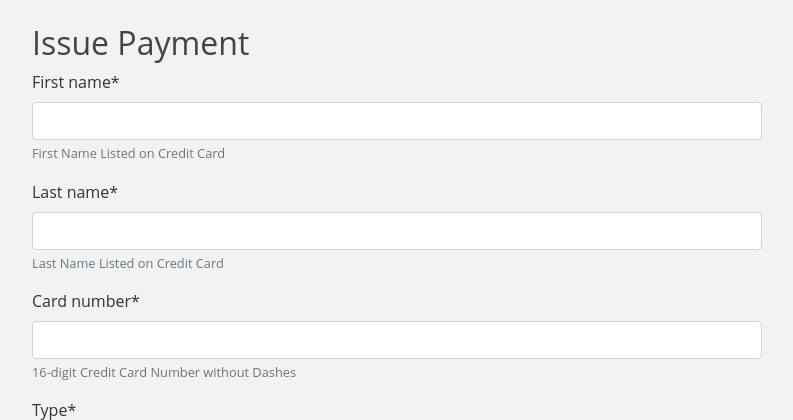
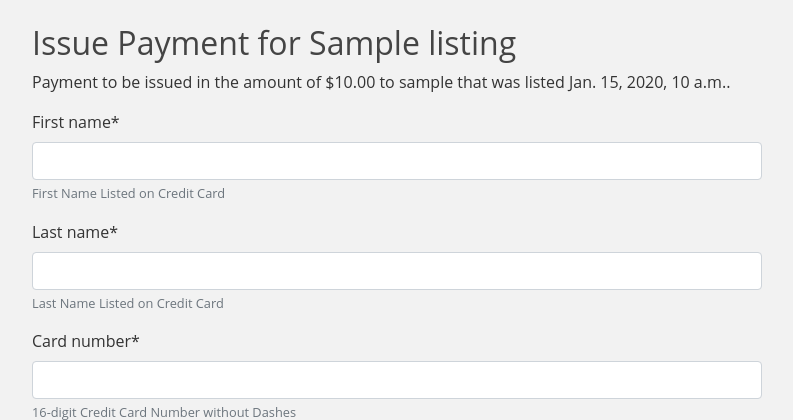
Before and after one commit to SCCapstone/WorkHuntr, a Django app: page /issue_payment/1 in a window 1280 px wide. Shown: the part 56-476 px from the top of the page, without its empty margins (53-846 px from the left). Run offline with Django 3.2, Linux system fonts and the light colour scheme; a user stored in the database is signed in; tables that the repository leaves empty hold one stand-in row (values such as "Sample post"); parts of the project's set-up code (start-up, migrations or seed data) failed here and were passed over; some libraries are stand-ins or nearby versions.

Commit message:
Copied listing information over to payment form.

```diff
--- a/listings/templates/listings/issue_payment.html
+++ b/listings/templates/listings/issue_payment.html
@@ -1,7 +1,8 @@
 {% extends "workhuntr/base.html" %}
 {% load crispy_forms_tags %}
 {% block content %}
-<h2>Issue Payment</h2>
+<h2>Issue Payment for {{listing}}</h2>
+<p>Payment to be issued in the amount of ${{listing.price}} to {{listing.hunter}} that was listed {{listing.date}}.</p>
 <form method="POST">
 {% csrf_token %}
 {{form|crispy }}
--- a/listings/views.py
+++ b/listings/views.py
@@ -120,5 +120,5 @@ def issue_payment(request, pk):
         MessagingService.send_message(request, sender=request.user, recipient=hunter, message=content)
         return redirect('/current_listings/')
     else:
-        context = {'form': PaymentForm()}
+        context = {'form': PaymentForm(), 'listing':listing}
         return render(request, "listings/issue_payment.html", context)
```
